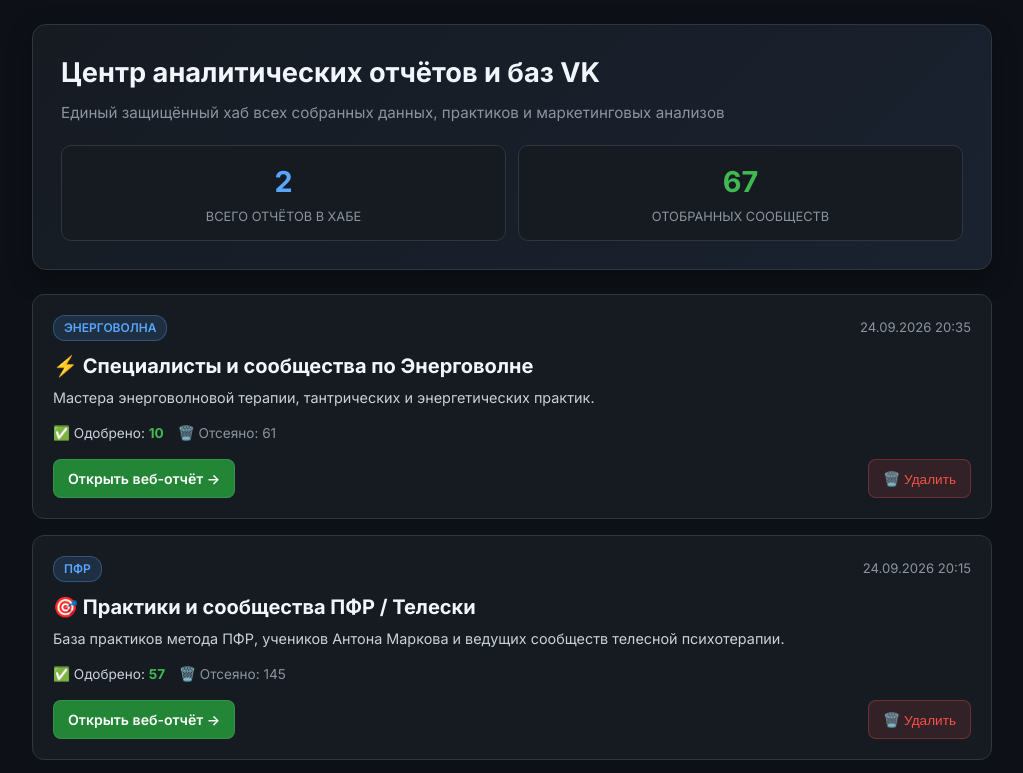
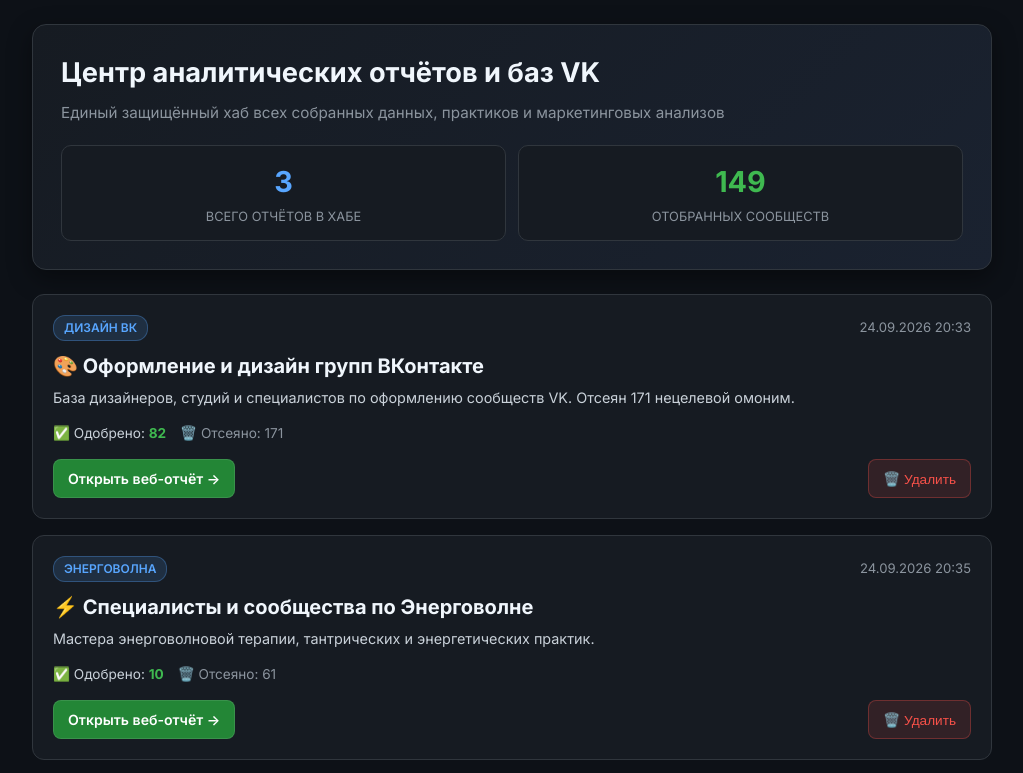
Before and after one commit to fil1089/pfr-reports, a plain HTML site: page index.html in a window 1280 px wide. Shown: the top 773 px of the page, without its empty margins (128-1151 px from the left). Drawn offline with Linux system fonts and the light colour scheme.

Commit message:
Update index.html (PFR Hub 2026)

```diff
--- a/index.html
+++ b/index.html
@@ -183,17 +183,34 @@
             <p class="subtitle">Единый защищённый хаб всех собранных данных, практиков и маркетинговых анализов</p>
             <div class="stats-grid">
                 <div class="stat-box">
-                    <div class="stat-value primary" id="stat-total-reports">2</div>
+                    <div class="stat-value primary" id="stat-total-reports">3</div>
                     <div class="stat-label">Всего отчётов в хабе</div>
                 </div>
                 <div class="stat-box">
-                    <div class="stat-value success">67</div>
+                    <div class="stat-value success">149</div>
                     <div class="stat-label">Отобранных сообществ</div>
                 </div>
             </div>
         </header>
 
         <div class="hub-grid" id="hubGrid">
+
+        <div class="hub-card" id="card-vk_design">
+            <div class="hub-card-header">
+                <span class="hub-badge">Дизайн ВК</span>
+                <span class="hub-date">24.09.2026 20:33</span>
+            </div>
+            <h2 class="hub-title"><a href="vk_design.html">🎨 Оформление и дизайн групп ВКонтакте</a></h2>
+            <p class="hub-desc">База дизайнеров, студий и специалистов по оформлению сообществ VK. Отсеян 171 нецелевой омоним.</p>
+            <div class="hub-meta">
+                <span class="meta-item approved">✅ Одобрено: <strong>82</strong></span>
+                <span class="meta-item trash">🗑️ Отсеяно: 171</span>
+            </div>
+            <div class="hub-actions">
+                <a href="vk_design.html" class="hub-btn hub-btn-primary">Открыть веб-отчёт &rarr;</a>
+                <button onclick="deleteHubReport('vk_design', '🎨 Оформление и дизайн групп ВКонтакте')" class="hub-btn hub-btn-danger" title="Удалить этот отчёт">🗑️ Удалить</button>
+            </div>
+        </div>
 
         <div class="hub-card" id="card-energy_wave">
             <div class="hub-card-header">
```
